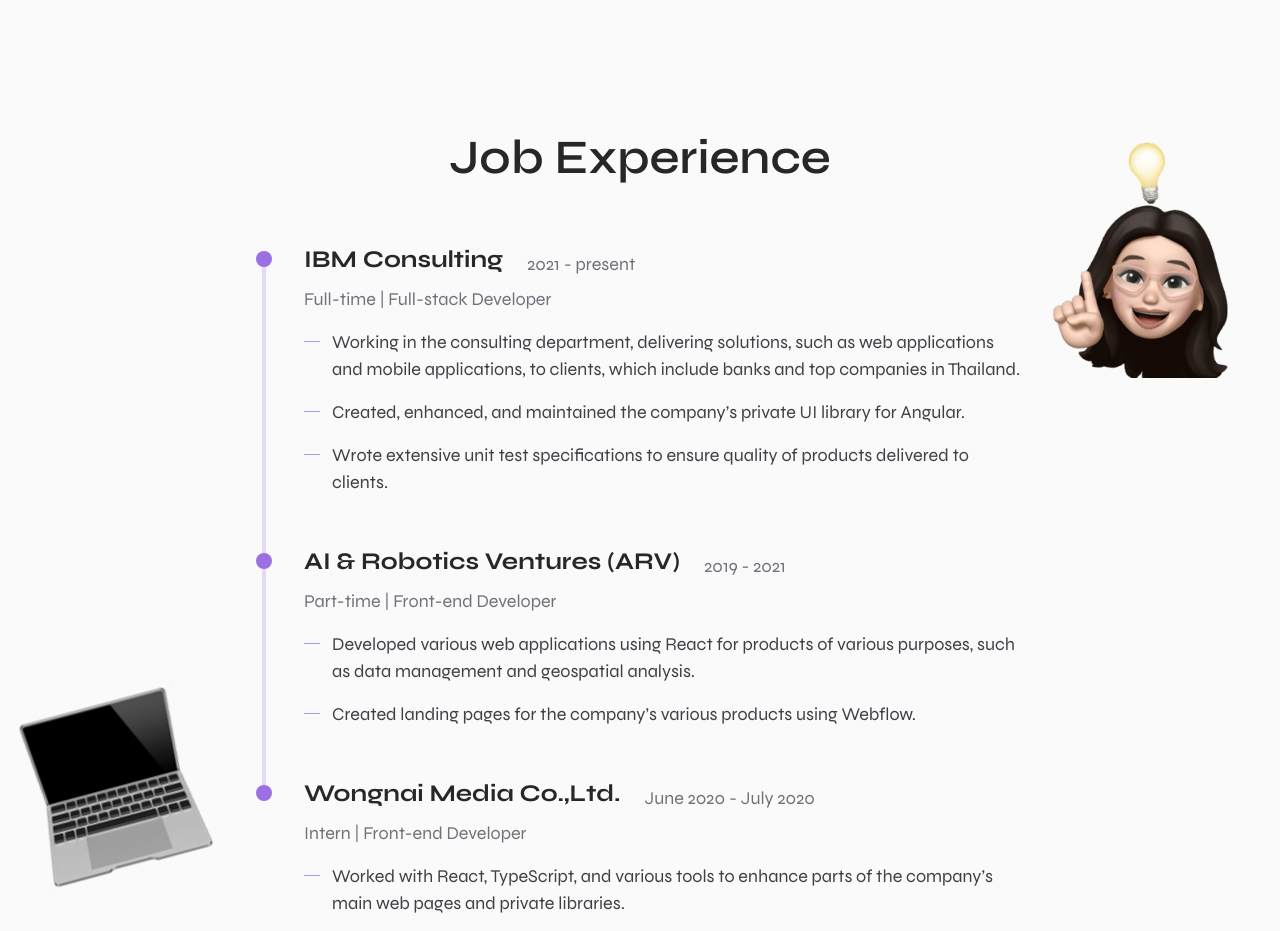
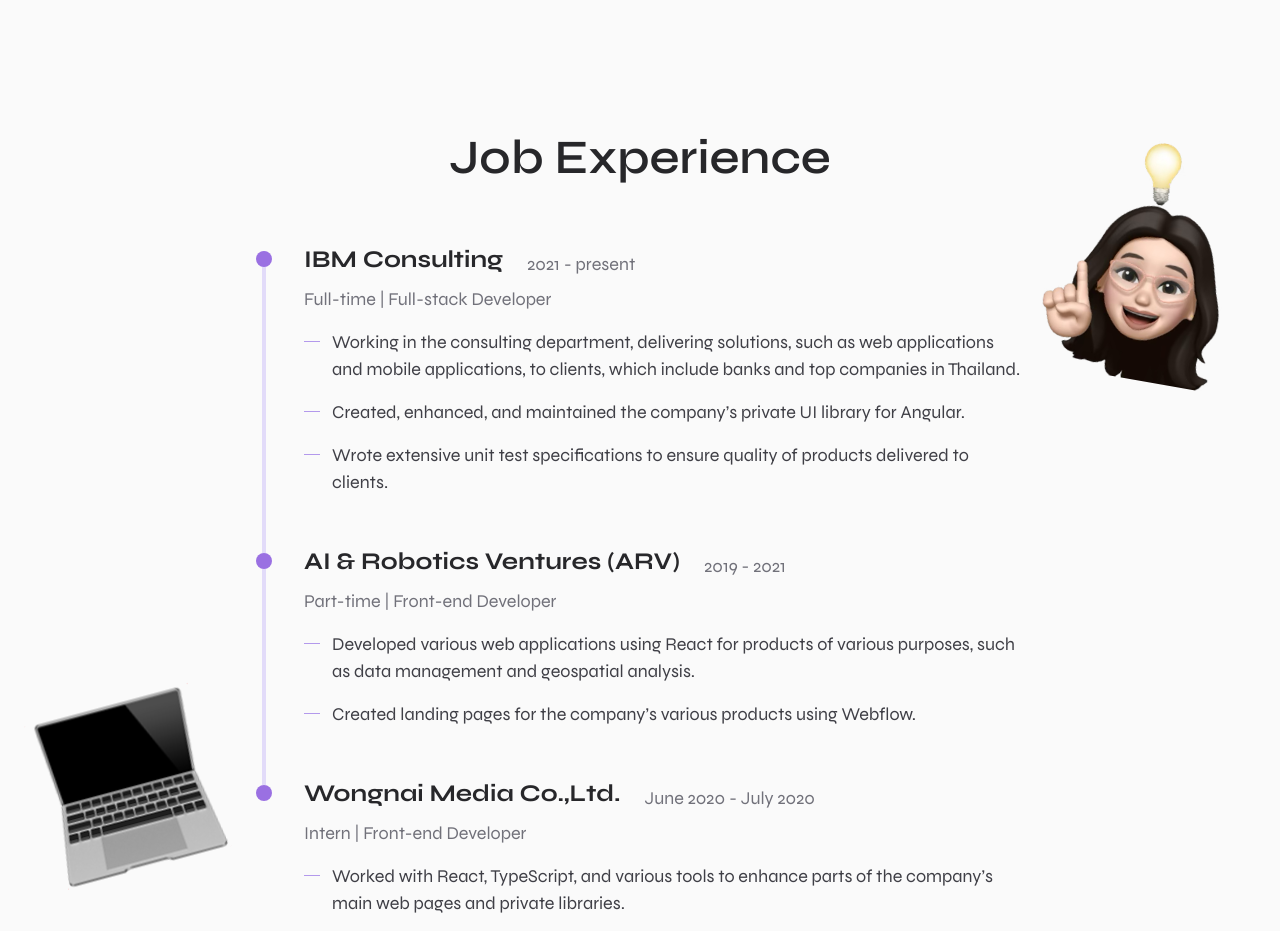
Before and after one commit to prawsang/prawsang-dev, a Next.js app: page / in a window 1280 px wide. Shown: the part 3481-4412 px from the top of the page. Built offline with nearby package versions, Linux system fonts and the light colour scheme.

Commit message:
fixed typo

```diff
--- a/app/styles/components/home/_experience.scss
+++ b/app/styles/components/home/_experience.scss
@@ -65,11 +65,12 @@
     display: flex;
     justify-content: flex-start;
 
-    .aniomji-img {
+    .animoji-img {
       transform: rotate(5deg);
       width: 320px;
       aspect-ratio: 1;
-      max-width: 85%;
+      max-width: 90%;
+      margin: auto;
     }
   }
 
@@ -89,6 +90,7 @@
       position: relative;
       bottom: 180px;
       transform: rotate(-15deg);
+      margin: auto;
     }
   }
 }
```
